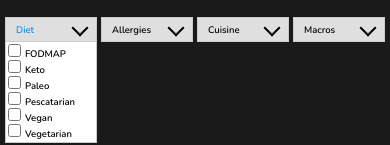
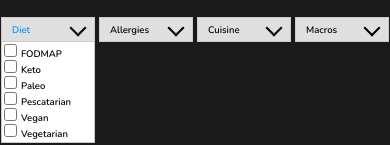
Before and after one commit to anonymous-a-rod/Food-recipe, a plain HTML site: page index.html in a window 390 px wide. Both pictures are taken after a click on the element "Diet". Shown: the part 452-597 px from the top of the page. Drawn offline with nearby package versions, Linux system fonts and the light colour scheme.

Commit message:
Update style.css
94

```diff
--- a/style.css
+++ b/style.css
@@ -323,16 +323,16 @@ input[type="checkbox"]:hover {
     margin: 0 2px;
   }
   .dropdown-check-list .anchor {
-    width: 92px;
+    width: 94px;
   }
   .dropdown-check-list.visible .items {
-    width: 92px;
+    width: 94px;
   }
   .dropdown-check-list .anchor.initial {
-    width: 92px;
+    width: 94px;
   }
   .dropdown-check-list.visible .items.initial {
-    width: 92px;
+    width: 94px;
   }
   form input {
     font-size: 1rem;
```
